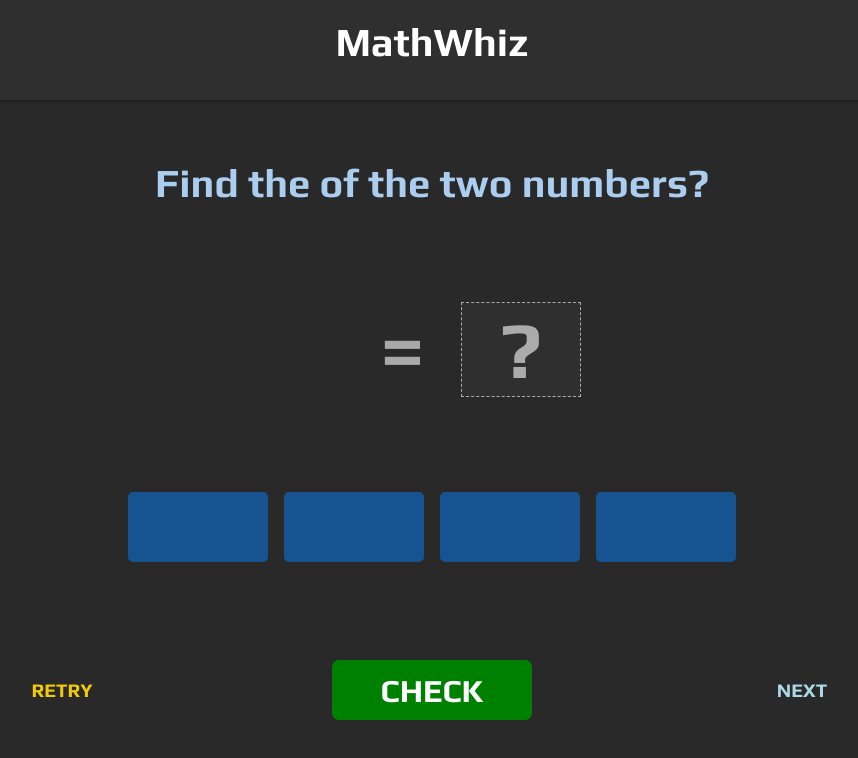
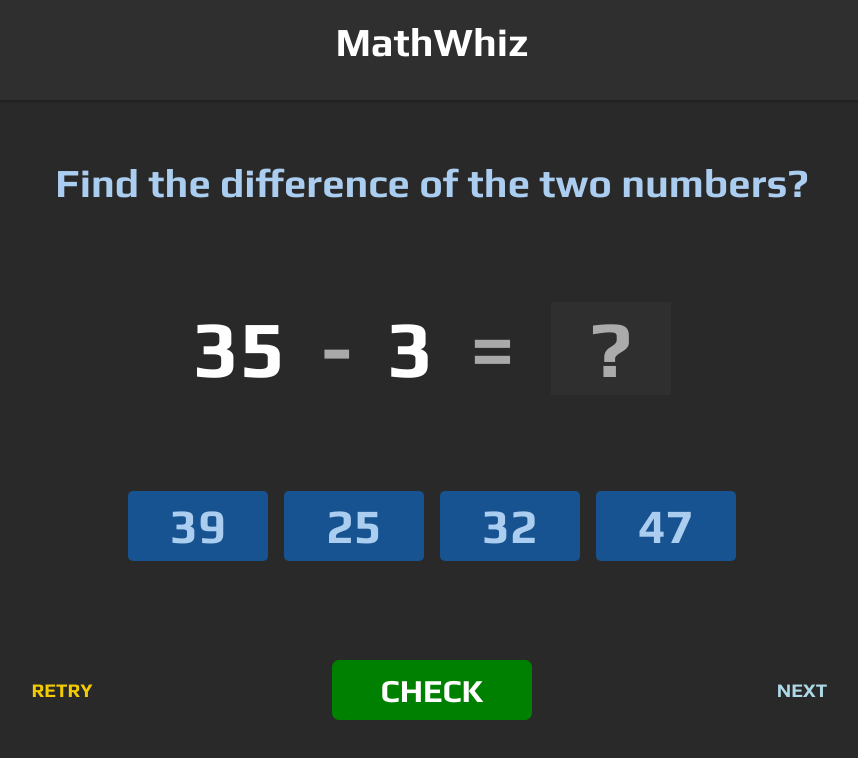
Before and after one commit to everythinguwannatobe/whizzykid, a plain HTML site: page index.html in a window 1280 px wide. Both pictures are taken after a click on the button "NEXT". Shown: the whole page, without its empty margins (208-1066 px from the left). Drawn offline with Linux system fonts and the light colour scheme.

Commit message:
Change site title and added modified the script file.
Added interactivity and dynamic contents via the javascript file.

```diff
--- a/index.html
+++ b/index.html
@@ -4,7 +4,7 @@
     <meta charset="UTF-8">
     <meta http-equiv="X-UA-Compatible" content="IE=edge">
     <meta name="viewport" content="width=device-width, initial-scale=1.0">
-    <title>MathWhiz</title>
+    <title>WhizzyKid</title>
     <link rel="preconnect" href="https://fonts.googleapis.com">
     <link rel="preconnect" href="https://fonts.gstatic.com" crossorigin>
     <link href="https://fonts.googleapis.com/css2?family=Play:wght@400;700&display=swap" rel="stylesheet">
--- a/script.js
+++ b/script.js
@@ -0,0 +1,175 @@
+/* jshint esversion: 8 */
+(function () {
+    "use strict";
+
+    const min = 0;
+    const max = 50;
+    const operators = ["+", "-"];
+
+    function getRandomNumber(min, max) {
+        return Math.floor(Math.random() * (max - min + 1)) + min;
+    }
+
+    function getRandomOperator() {
+        return operators[Math.floor(Math.random() * operators.length)];
+    }
+
+    function getEquation() {
+        const operator = getRandomOperator();
+        let num1 = getRandomNumber(min, max);
+        let num2 = getRandomNumber(min, max);
+        let num3 = 0;
+
+        let equationPhrase = "";
+
+        if (operator === "-" && num1 < num2) {
+            num3 = num2;
+            num2 = num1;
+            num1 = num3;
+        }
+
+        if (operator === "-") {
+            equationPhrase = 'difference';
+        } else {
+            equationPhrase = 'sum';
+        }
+
+        const question = `${num1} ${operator} ${num2}`;
+        const answer = eval(question);
+        return {question, answer, equationPhrase};
+    }
+
+    // Get the generated equation along with answer and phrases
+    const equation = getEquation();
+    const equationPhrase = equation.equationPhrase;
+    const numbersAndOperators = equation.question.split(" ");
+
+
+    const getMultipleChoices = (mathEquation) => {
+        const equationAnswer = mathEquation.answer;
+        const multipleChoices = [];
+        for (let i = 0; i < 3; i++) {
+            let choice = getRandomNumber(min, max);
+            while (multipleChoices.includes(choice) && choice !== equationAnswer) {
+                choice = getRandomNumber(min, max);
+            }
+            multipleChoices.push(choice);
+        }
+
+        multipleChoices.push(equationAnswer);
+
+        //shuffle the multiple choices with the answer
+        for (let i = 0; i < multipleChoices.length; i++) {
+            const randomIndex = Math.floor(Math.random() * multipleChoices.length);
+            const temp = multipleChoices[i];
+            multipleChoices[i] = multipleChoices[randomIndex];
+            multipleChoices[randomIndex] = temp;
+        }
+        return multipleChoices;
+    }
+
+    // Get the multiple choices for the equation
+    const multipleChoices = getMultipleChoices(equation);
+
+    const displayEquation = (mathEquation, mathPhrase, operandsAndOperators, equationAnswerChoices) => {
+        document.getElementById("equation-phrase").innerHTML = mathPhrase;
+        document.getElementById("num1").innerHTML = operandsAndOperators[0];
+        document.getElementById("operator").innerHTML = operandsAndOperators[1];
+        document.getElementById("num2").innerHTML = operandsAndOperators[2];
+
+        document.getElementById("choice-1").innerHTML = equationAnswerChoices[0];
+        document.getElementById("choice-2").innerHTML = equationAnswerChoices[1];
+        document.getElementById("choice-3").innerHTML = equationAnswerChoices[2];
+        document.getElementById("choice-4").innerHTML = equationAnswerChoices[3];
+
+        const answerElement = document.getElementById("answer");
+        answerElement.innerHTML = "?";
+    }
+
+    const fillAnswer = (event) => {
+        const answerElement = document.getElementById("answer");
+        answerElement.innerHTML = event.target.innerHTML;
+        answerElement.style.color = "white";
+        answerElement.style.border = "none";
+    }
+
+    // style and fill the answer box when an answer choice is clicked
+    const answerChoice = document.getElementsByClassName("choices");
+    for (let i = 0; i < answerChoice.length; i++) {
+        answerChoice[i].addEventListener("click", (event) => {
+            fillAnswer(event);
+        });
+    }
+
+
+    // Save the loaded equation, correct, equation phrase, the correct answer, and answer choices to the local storage
+    const saveEquation = (mathEquation, mathPhrase, operandsAndOperators, equationAnswerChoices) => {
+        localStorage.setItem("mathEquation", JSON.stringify(mathEquation));
+        localStorage.setItem("mathPhrase", mathPhrase);
+        localStorage.setItem("operandsAndOperators", JSON.stringify(operandsAndOperators));
+        localStorage.setItem("equationAnswerChoices", JSON.stringify(equationAnswerChoices));
+    }
+
+
+    // Generate a new equation with answers choices and display it on the page when the next button is clicked
+    const nextButton = document.getElementById("next");
+    nextButton.addEventListener("click", () => {
+        const newEquation = getEquation();
+        const newMultipleChoices = getMultipleChoices(newEquation);
+        const newEquationPhrase = newEquation.equationPhrase;
+        const newNumbersAndOperators = newEquation.question.split(" ");
+        displayEquation(newEquation, newEquationPhrase, newNumbersAndOperators, newMultipleChoices);
+        saveEquation(newEquation, newEquationPhrase, newNumbersAndOperators, newMultipleChoices);
+        resetAnswerStyle();
+    });
+
+    // reload the saved equation when the retry button is clicked
+    const retryButton = document.getElementById("retry");
+    retryButton.addEventListener("click", () => {
+        const mathEquation = JSON.parse(localStorage.getItem("mathEquation"));
+        const mathPhrase = localStorage.getItem("mathPhrase");
+        const operandsAndOperators = JSON.parse(localStorage.getItem("operandsAndOperators"));
+        const equationAnswerChoices = JSON.parse(localStorage.getItem("equationAnswerChoices"));
+        displayEquation(mathEquation, mathPhrase, operandsAndOperators, equationAnswerChoices);
+        resetAnswerStyle();
+    });
+
+    // check the answer when the check button is clicked
+    const checkButton = document.getElementById("check");
+    checkButton.addEventListener("click", () => {
+        const answerElement = document.getElementById("answer");
+        const answer = answerElement.innerHTML;
+        const mathEquation = JSON.parse(localStorage.getItem("mathEquation"));
+        if (parseInt(answer) === mathEquation.answer) {
+            styleAnswer(true);
+        } else {
+            styleAnswer(false);
+        }
+    });
+
+
+    // Style the answer element when the check button is clicked
+    const answerElement = document.getElementById("answer");
+    const styleAnswer = (flag) => {
+        if (flag) {
+            answerElement.style.backgroundColor = "lightgreen";
+            answerElement.style.color = "darkgreen";
+        } else {
+            answerElement.style.backgroundColor = "lightpink";
+            answerElement.style.color = "darkred";
+        }
+    }
+
+    // reset the answer element when the reset button or next button is clicked
+    const resetAnswerStyle = () => {
+        answerElement.style.backgroundColor = "#2f2f2f";
+        answerElement.style.color = "#ffffff99";
+        answerElement.style.border = "none";
+    }
+
+    // Populate the page with the generated equation on window.onload
+    window.onload = () => {
+        displayEquation(equation, equationPhrase, numbersAndOperators, multipleChoices);
+        saveEquation(equation, equationPhrase, numbersAndOperators, multipleChoices);
+    }
+}());
```
